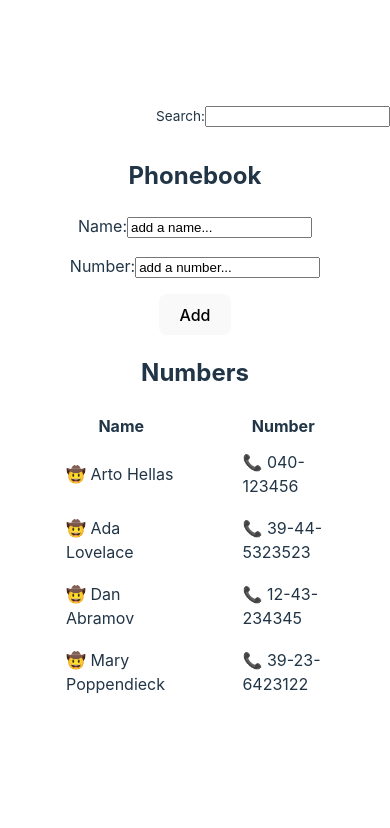
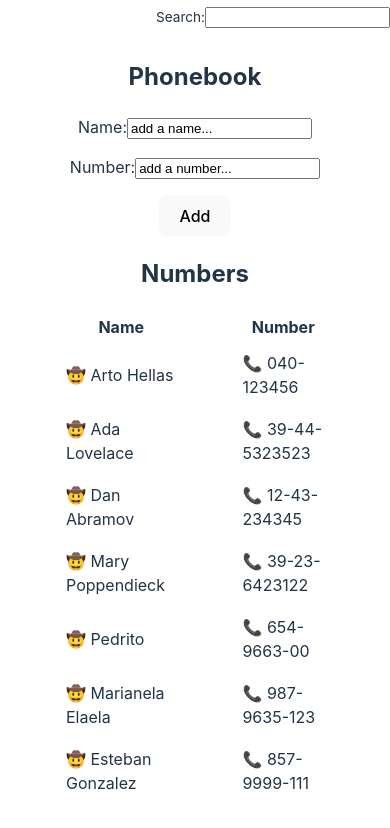
Before and after one commit to CarlosPizarroMorales/fullstackopen-submissions, a React (Vite) app in the folder part2/phonebook/: page / in a window 390 px wide. Shown: the top 828 px of the page. Built offline with nearby package versions, Linux system fonts and the light colour scheme; data requests are answered from the project's data file.

Commit message:
Exercise 2.12 - Phonebook step 7: save new person to server

```diff
--- a/part2/phonebook/db.json
+++ b/part2/phonebook/db.json
@@ -1,5 +1,5 @@
 {
-  "persons":[
+  "persons": [
     {
       "name": "Arto Hellas",
       "number": "040-123456",
@@ -19,6 +19,21 @@
       "name": "Mary Poppendieck",
       "number": "39-23-6423122",
       "id": "4"
+    },
+    {
+      "id": "e833",
+      "name": "Pedrito",
+      "number": "654-9663-00"
+    },
+    {
+      "id": "002e",
+      "name": "Marianela Elaela",
+      "number": "987-9635-123"
+    },
+    {
+      "id": "c0bd",
+      "name": "Esteban Gonzalez",
+      "number": "857-9999-111"
     }
   ]
 }
--- a/part2/phonebook/src/App.jsx
+++ b/part2/phonebook/src/App.jsx
@@ -6,7 +6,7 @@ import Form from './components/Form'
 import './App.css';
 
 const App = () => {
-  const [persons, setPersons] = useState([]);
+  const [ persons, setPersons] = useState([]);
   const [ newName, setNewName ] = useState('add a name...');
   const [ newNumber, setNewNumber ] = useState('add a number...');
   const [ newSearch, setNewSearch ] = useState('');
@@ -16,6 +16,7 @@ const App = () => {
     axios
       .get('http://localhost:3001/persons')
       .then(r => {
+        console.log(r.data);
         setPersons(r.data);
       })
   },[])
@@ -39,16 +40,23 @@ const App = () => {
       return;
     }
 
-    const newPerson = { name: newName.trim(), number: newNumber.trim(), id: persons.length + 1 }
+    const newPerson = { name: newName.trim(), number: newNumber.trim() }
 
-    setPersons(persons.concat(newPerson));
-    setNewName('');
-    setNewNumber('');
+    axios
+      .post('http://localhost:3001/persons', newPerson)
+      .then(response => response.data)
+      .then(returnedPerson => {
+        console.log(returnedPerson);
+        setPersons(persons.concat(returnedPerson));
+        setNewName('');
+        setNewNumber('');
+      })
   }
 
   const handlePersonChange = (e) => setNewName(e.target.value);
   const handleNumberChange = (e) => setNewNumber(e.target.value);
   const handleSearchChange = (e) => setNewSearch(e.target.value.toLowerCase());
+  // const filteredPersons = persons.filter(person => person.name.toLowerCase().includes(newSearch));
   const filteredPersons = persons.filter(person => person.name.toLowerCase().includes(newSearch));
 
   return (
```
Also changed, not shown: 1 other file (tests, documents, lock files or other folders).
